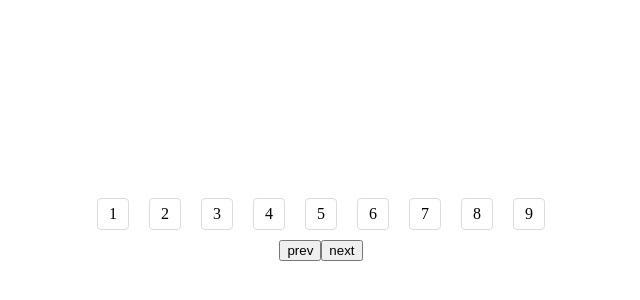
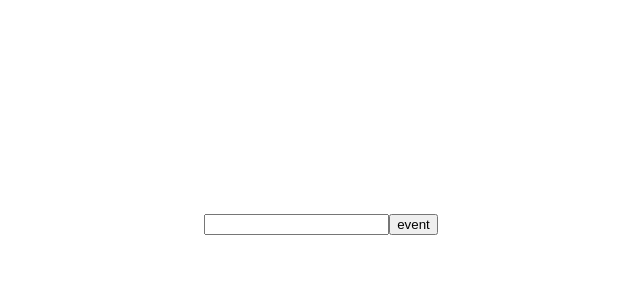
Before and after one commit to jyh4479/study-workspace, a React (Create React App) app in the folder javascript-study/: page / in a window 1280 px wide. Shown: the part 176-476 px from the top of the page, without its empty margins (319-959 px from the left). Built offline with nearby package versions, Linux system fonts and the light colour scheme.

Commit message:
useMemo에 대한 commit

```diff
--- a/javascript-study/src/App.js
+++ b/javascript-study/src/App.js
@@ -1,11 +1,13 @@
 import React from "react";
 import {AppPageLayout} from "./AppStyle";
 import TabContainer from "./container/TabContainer";
+import InputContainer from "./container/InputContainer";
 
 const App = () => {
     return (
         <AppPageLayout>
-            <TabContainer/>
+            {/*<TabContainer/>*/}
+            <InputContainer/>
         </AppPageLayout>
     )
 }
--- /dev/null
+++ b/javascript-study/src/container/InputContainer/index.js
@@ -0,0 +1,26 @@
+import React, {useState} from "react";
+import {InputContainerLayout} from "./style";
+
+// 업무중 Input 내부 내용이 특정 event 없이 수정되는 동작에 의해 rendering되는 문제가 있었다.
+// useMemo를 이해하고 rendering을 필요한 순간만 하도록 연구, 개발하는데 목적을 둔다.
+const InputContainer = props => {
+
+    const [number, setNumber] = useState('');
+
+    const onChangeNumber = e => {
+        setNumber(e.target.value);
+    }
+
+    const addNumber = () => {
+        alert(Number(number) + 12345678910);
+    }
+
+    return (
+        <InputContainerLayout>
+            <input value={number} onChange={onChangeNumber}/>
+            <button onClick={() => addNumber()}>event</button>
+        </InputContainerLayout>
+    )
+}
+
+export default InputContainer;
--- /dev/null
+++ b/javascript-study/src/container/InputContainer/style.js
@@ -0,0 +1,5 @@
+import styled from "styled-components";
+import {Center} from "../../common/display";
+
+export const InputContainerLayout = styled(Center)`
+`
--- a/javascript-study/src/container/TabContainer/index.js
+++ b/javascript-study/src/container/TabContainer/index.js
@@ -2,6 +2,7 @@ import React, {useEffect, useState} from "react";
 import {InstanceControlBox, InstanceSelectBox, ManagedInstanceBox, TabContainerLayout} from "./style";
 import Tab from "../../components/Tab";
 
+// 업무중 탭 추가, 삭제에 대한 괜찮은 알고리즘을 연구, 개발하는데 목적을 둔다
 const TabContainer = props => {
 
     const instanceList = [1, 2, 3, 4, 5, 6, 7, 8, 9];
```
